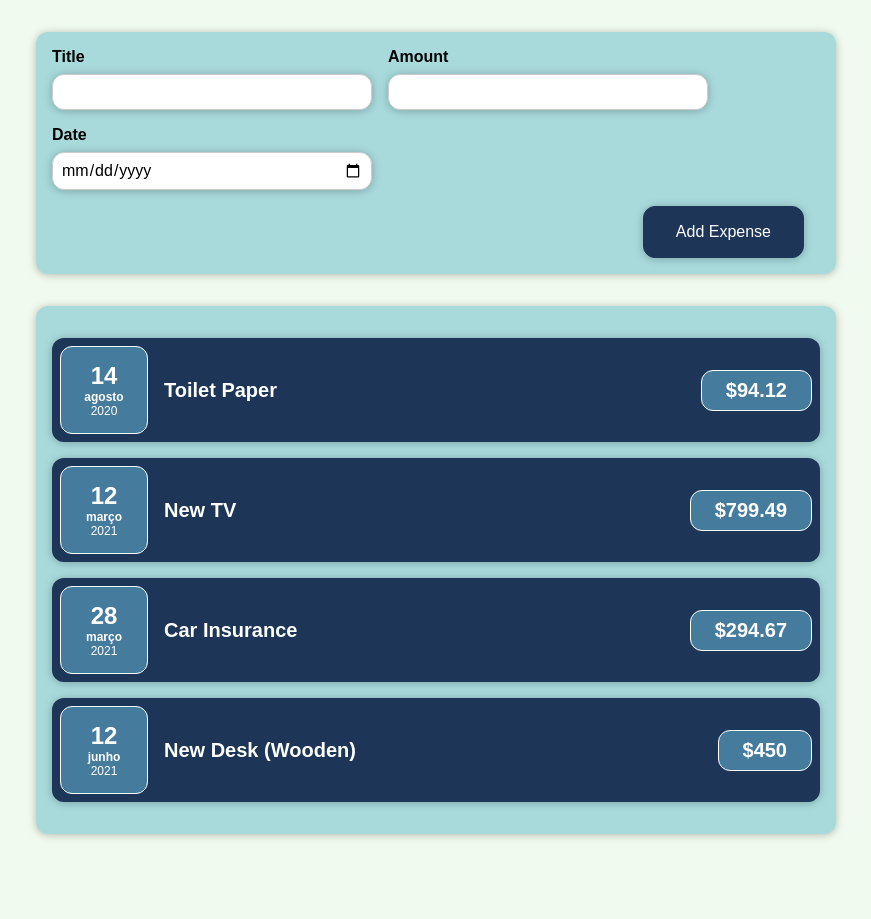
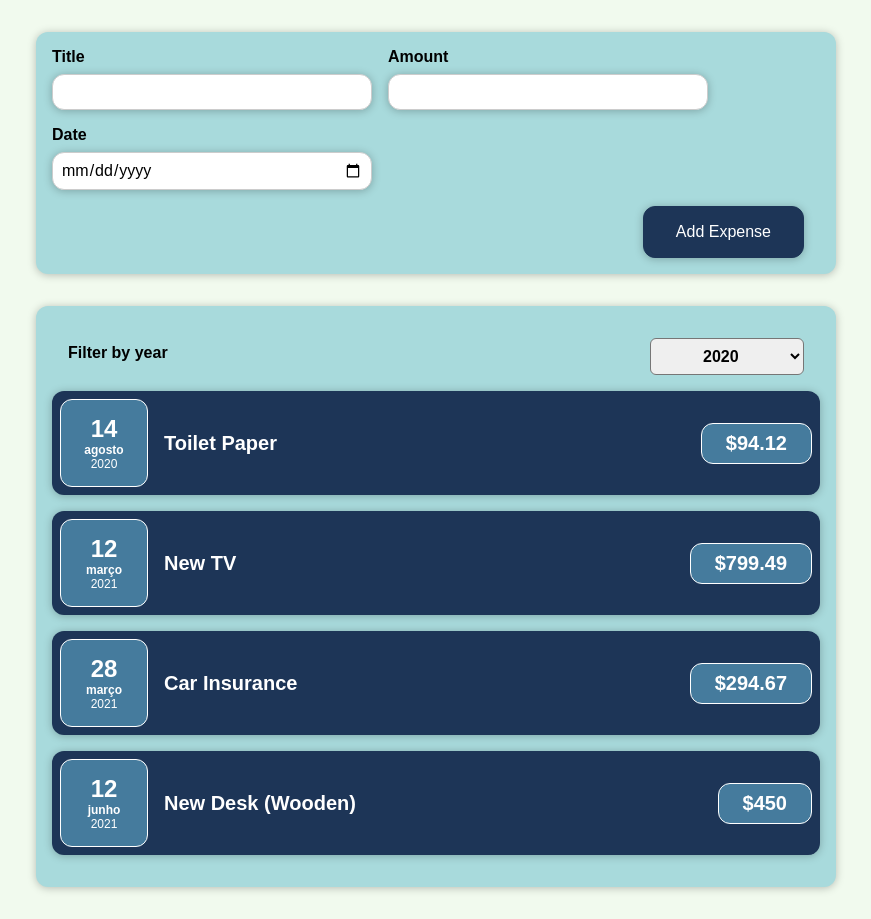
Before and after one commit to SottoMayor/React-ExpenseTracker, a React (Create React App) app in the folder front-end/: page / in a window 1280 px wide. Shown: the whole page, without its empty margins (204-1075 px from the left). Before the commit the page ends 866 px from the top, so only its background shows below. Built offline with nearby package versions, Linux system fonts and the light colour scheme.

Commit message:
Adding ExpenserFilter component

```diff
--- a/front-end/src/App.js
+++ b/front-end/src/App.js
@@ -41,7 +41,7 @@ function App() {
 
       <NewExpense onSubmitExpenseForm={submitExpenseFormHandler}/>
 
-      <Expenses expenses={expenses}/>
+      <Expenses expenses={expenses} />
 
     </Fragment>
   );
--- a/front-end/src/components/Expenses/Expenses.js
+++ b/front-end/src/components/Expenses/Expenses.js
@@ -1,12 +1,20 @@
-import React from 'react'
+import React, { useState } from 'react'
 
 import ExpenseItem from './ExpenseItem';
 import { ExpensesStyled } from '../../styles/StyledComponents';
+import ExpensesFilter from './ExpensesFilter';
 
 const Expenses = (props) => {
-    console.log(props)
+
+    const [year, setYear] = useState('2020')
+
+    const getYearExpensesHandler = (receivedYear) => {
+        setYear(receivedYear)
+    }
+
     return (
         <ExpensesStyled>
+            <ExpensesFilter onGetYearExpenses={getYearExpensesHandler} selectedYear={year}/>
             {props.expenses.map( expense => <ExpenseItem {...expense} key={expense.id} /> )}
         </ExpensesStyled>
     )
--- /dev/null
+++ b/front-end/src/components/Expenses/ExpensesFilter.js
@@ -0,0 +1,25 @@
+import React from 'react';
+import { ExpensesFilterStyled } from '../../styles/StyledComponents';
+
+const ExpensesFilter = (props) => {
+
+  const selectedYearHandler = (event) => {
+    props.onGetYearExpenses(event.target.value);
+  }
+
+  return (
+    <ExpensesFilterStyled>
+      <div className='control'>
+        <label>Filter by year</label>
+        <select onChange={selectedYearHandler} value={props.selectedYear}>
+          <option value='2022'>2022</option>
+          <option value='2021'>2021</option>
+          <option value='2020'>2020</option>
+          <option value='2019'>2019</option>
+        </select>
+      </div>
+    </ExpensesFilterStyled>
+  );
+};
+
+export default ExpensesFilter;
--- a/front-end/src/styles/StyledComponents.js
+++ b/front-end/src/styles/StyledComponents.js
@@ -175,3 +175,33 @@ export const NewExpenseFormStyled = styled.div`
     }
 
 `
+
+export const ExpensesFilterStyled = styled.section`
+
+    & {
+        color: black;
+        padding: 0 1rem;
+    }
+
+    & .control {
+        display: flex;
+        width: 100%;
+        align-items: center;
+        justify-content: space-between;
+        margin: 1rem 0;
+    }
+
+    & label {
+        font-weight: bold;
+        margin-bottom: 0.5rem;
+    }
+
+    & select {
+        font: inherit;
+        padding: 0.5rem 3rem;
+        font-weight: bold;
+        border-radius: 6px;
+        outline: 0;
+    }
+
+`
```
